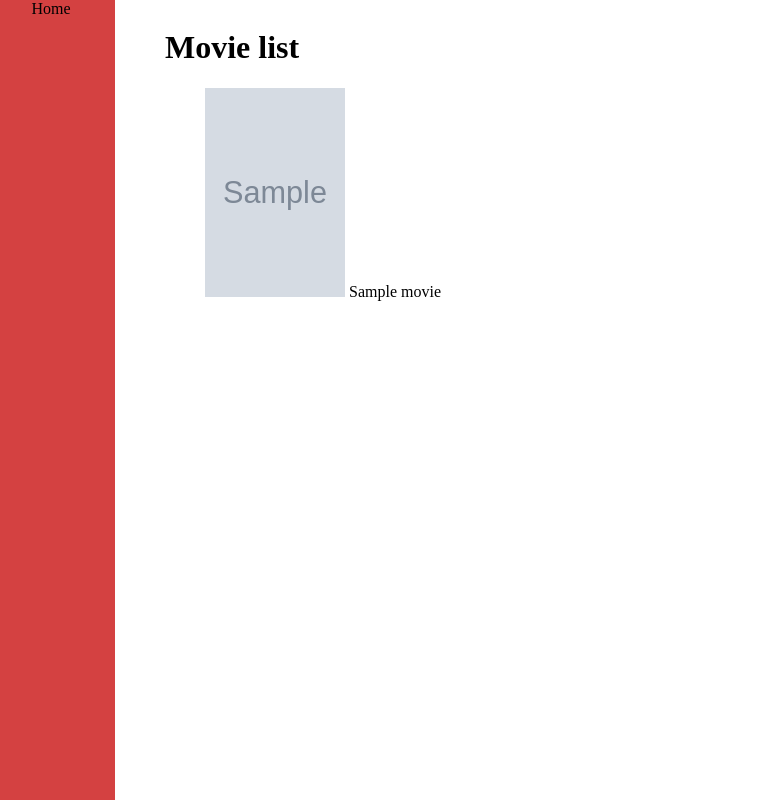
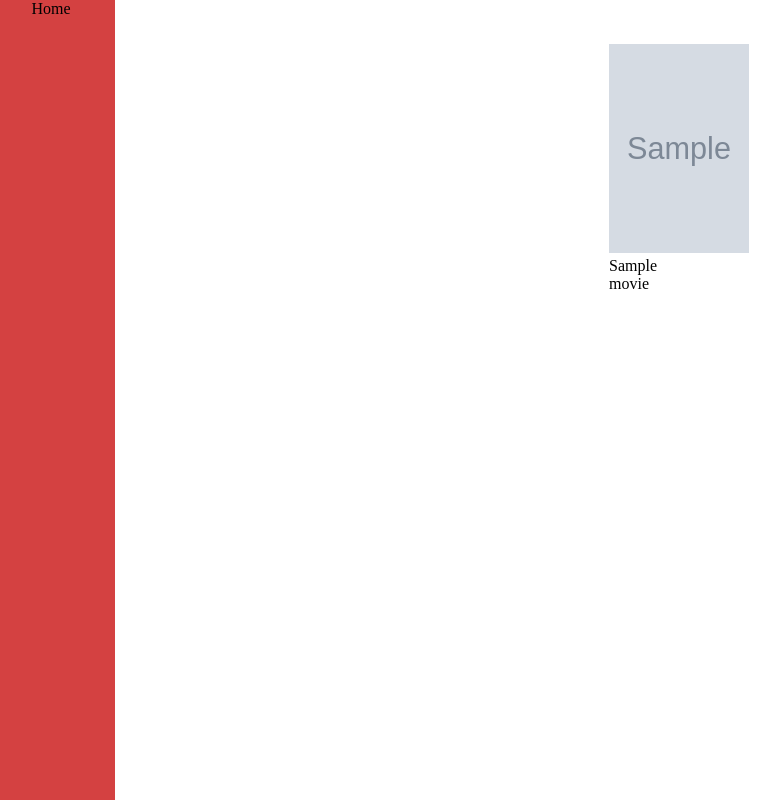
Before and after one commit to caueoliveiraaa/CineLists, a FastAPI app: template website/templates/movies.html in a window 1280 px wide. Shown: the whole page, without its empty margins (13-793 px from the left). Run offline with FastAPI, Linux system fonts and the light colour scheme; the template is opened without the code that fills it: most values are stand-ins (such as "Sample title", 1, 10 or a date in 2020); grey boxes marked "Sample" are stand-in pictures.

Commit message:
Css
Editing CSS

```diff
--- a/website/templates/movies.html
+++ b/website/templates/movies.html
@@ -6,6 +6,10 @@
     <style>
         .container {
             display: flex;
+            flex-wrap: wrap;
+            gap: 20px;
+            padding: 20px;
+            justify-content: center;
         }
 
         .sidebar {
@@ -21,14 +25,13 @@
         }
 
         .sidebar a {
-            padding-top: 50px;
+            margin-top: 10px;
             color: black;
-            font-style: normal;
             text-decoration: none;
         }
 
         .sidebar a:hover {
-            background-color: white;
+            color: white;
         }
 
         .main {
@@ -41,6 +44,7 @@
             border-radius: 5%;
             border: 2px;
             border-color: black;
+            width: 5%;
         }
     </style>
     <title>Movies</title>
@@ -51,7 +55,6 @@
             <a href="/">Home</a>
         </div>
         <div class="main">
-            <h1>Movie list</h1>
             <ul>
                 {% for movie in movies %}
                 <div class="card">
```
